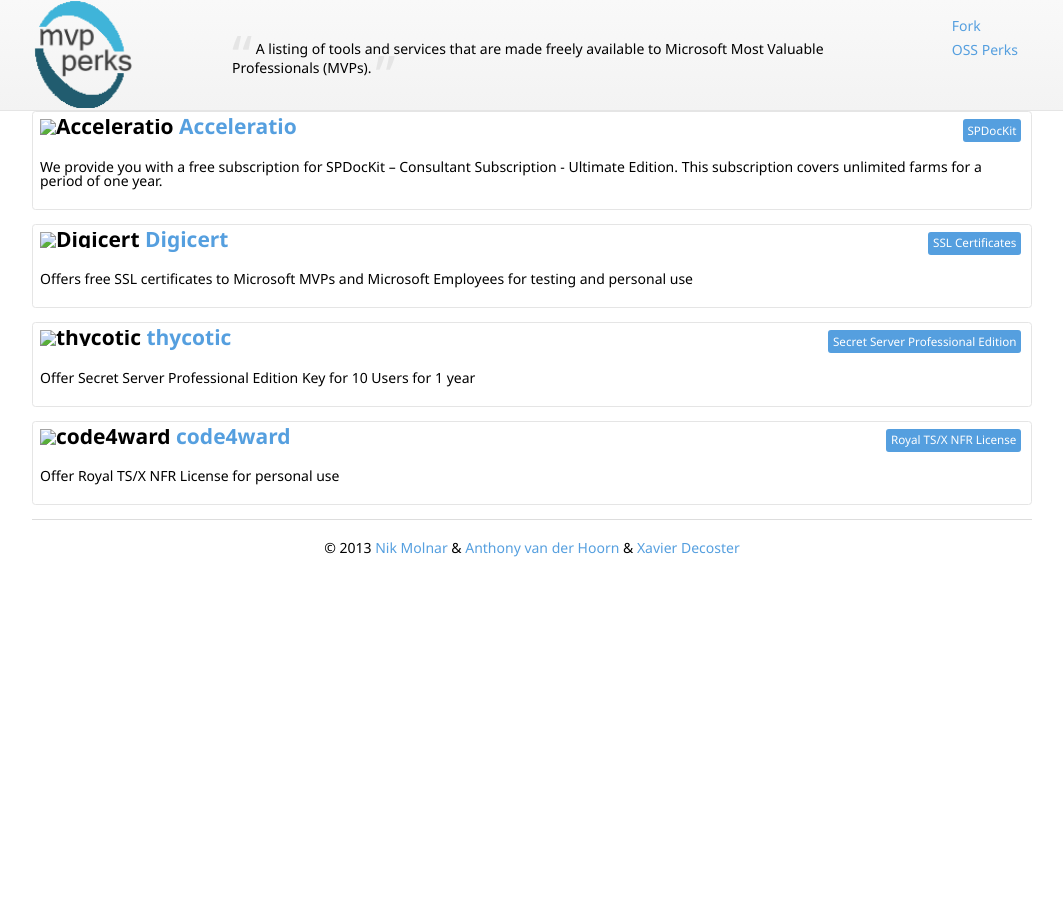
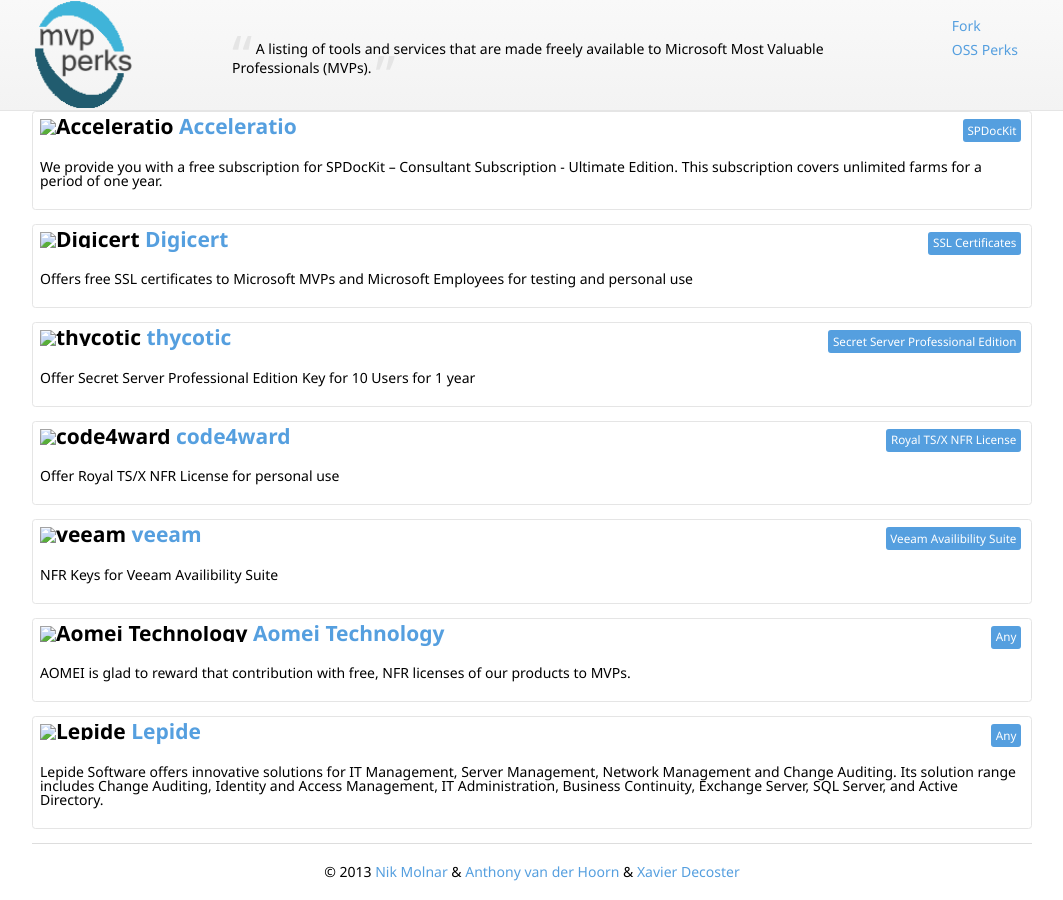
Before and after one commit to nikmd23/ossperks, a Jekyll site: the page built from index.html, in a window 1280 px wide and 900 px high, scrolled down 2573 px. Shown: the whole window, without its empty margins (108-1171 px from the left). Built offline with Jekyll 4.4.1, drawn with Linux system fonts in a browser that asks for light colours; nearby versions of some CDN libraries; before the commit the page ends 3149 px from its top, so only the background shows below that.

Commit message:
Added Veeam, Lepide and Aomei Technologies

```diff
--- a/index.html
+++ b/index.html
@@ -112,6 +112,18 @@
   description: "Offer Royal TS/X NFR License for personal use"
   products: ["Royal TS/X NFR License"]
 
+- perk: {company: "veeam", uri: "https://www.veeam.com/blog/how-to-get-free-veeam-nfr-key.html"}
+  description: "NFR Keys for Veeam Availibility Suite"
+  products: ["Veeam Availibility Suite"]
+
+- perk: {company: "Aomei Technology", uri: "http://www.aomeitech.com/partners/free-nfr-license.html"}
+  description: "AOMEI is glad to reward that contribution with free, NFR licenses of our products to MVPs."
+  products: ["Any"]
+
+- perk: {company: "Lepide", uri: "http://www.lepide.com/nfr-license-for-mvps.html"}
+  description: "Lepide Software offers innovative solutions for IT Management, Server Management, Network Management and Change Auditing. Its solution range includes Change Auditing, Identity and Access Management, IT Administration, Business Continuity, Exchange Server, SQL Server, and Active Directory."
+  products: ["Any"]
+
 #============================================== Leave everything below this line alone =====================================================================
 layout: default
 ---
```
